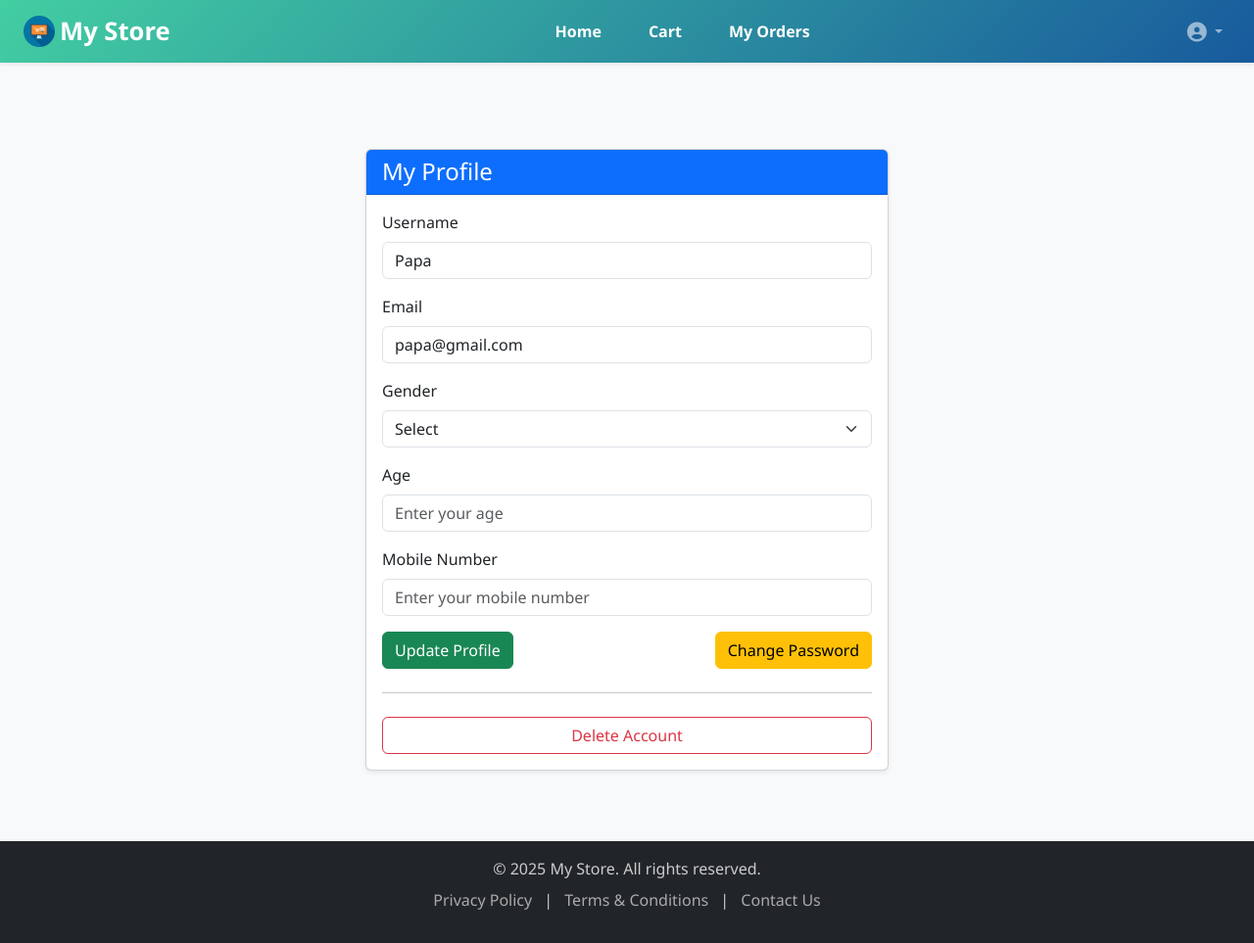
After one commit to xyz202511/E-commerce, a Flask app: page /account in a window 1280 px wide. The commit adds this page. Shown: the whole page at 98% size. Run offline with Flask 3, Linux system fonts and the light colour scheme; a user stored in the database is signed in.

Commit message:
User Details CRUD

```diff
--- a/app.py
+++ b/app.py
@@ -1,16 +1,21 @@
 from flask import Flask, request, jsonify, redirect, url_for, render_template, flash, abort
 from models import db, Product, User, Review, Admin, Cart, Order
 from flask_login import LoginManager, login_user, logout_user, login_required, current_user
-from werkzeug.security import generate_password_hash, check_password_hash
+# from werkzeug.security import generate_password_hash, check_password_hash
 from werkzeug.utils import secure_filename
 import os
 from forms import RegisterForm, LoginForm
 from functools import wraps
 from flask import current_app
 from waitress import serve
+from forms import UpdateAccountForm
+from forms import ChangePasswordForm
+from werkzeug.security import check_password_hash, generate_password_hash
 # ================================= APP CONFIG =================================
 app = Flask(__name__)
 app.secret_key = "supersecretkey"
+
+
 
 app.config["SQLALCHEMY_DATABASE_URI"] = "sqlite:///products.db"
 app.config["SQLALCHEMY_TRACK_MODIFICATIONS"] = False
@@ -421,6 +426,55 @@ def add_review(product_id):
 
 
 
+# user profile view
+@app.route('/account', methods=['GET', 'POST'])
+@login_required
+def account():
+    form = UpdateAccountForm(obj=current_user)  # Prefills form with user data
+
+    if form.validate_on_submit():
+        current_user.username = form.username.data
+        current_user.email = form.email.data
+        current_user.gender = form.gender.data
+        current_user.age = form.age.data
+        current_user.mobile = form.mobile.data
+        db.session.commit()
+        flash('Profile updated successfully!', 'success')
+        return redirect(url_for('account'))
+
+    return render_template('account.html', form=form)
+
+#user delete profile
+@app.route('/account/delete', methods=['POST'])
+@login_required
+def delete_account():
+    db.session.delete(current_user)
+    db.session.commit()
+    flash('Your account has been deleted.', 'success')
+    return redirect(url_for('home'))
+
+
+#change pass
+@app.route('/change-password', methods=['GET', 'POST'])
+@login_required
+def change_password():
+    form = ChangePasswordForm()
+
+    if form.validate_on_submit():
+        if not check_password_hash(current_user.password, form.current_password.data):
+            flash("Current password is incorrect.", "danger")
+            return redirect(url_for('change_password'))
+
+        if form.new_password.data != form.confirm_password.data:
+            flash("New passwords do not match.", "warning")
+            return redirect(url_for('change_password'))
+
+        current_user.password = generate_password_hash(form.new_password.data)
+        db.session.commit()
+        flash("Password updated successfully!", "success")
+        return redirect(url_for('account'))
+
+    return render_template('change_password.html', form=form)
 
 
 
--- a/forms.py
+++ b/forms.py
@@ -1,6 +1,123 @@
+# from flask_wtf import FlaskForm
+# from wtforms import StringField, PasswordField, SubmitField
+# from wtforms.validators import InputRequired, Length, Email, Regexp
+
+# class RegisterForm(FlaskForm):
+#     username = StringField(
+#         "Username",
+#         validators=[
+#             InputRequired(message="Username is required."),
+#             Length(min=4, max=50, message="Username must be between 4 and 50 characters."),
+#             Regexp(
+#                 r'^[A-Za-z0-9_]+$',
+#                 message="Username must contain only letters, numbers, or underscores."
+#             )
+#         ]
+#     )
+
+#     email = StringField(
+#         "Email",
+#         validators=[
+#             InputRequired(message="Email is required."),
+#             Email(message="Enter a valid email address."),
+#             Length(max=100, message="Email must be less than 100 characters.")
+#         ]
+#     )
+
+#     password = PasswordField(
+#         "Password",
+#         validators=[
+#             InputRequired(message="Password is required."),
+#             Length(min=6, message="Password must be at least 6 characters."),
+#             Regexp(
+#                 r'^(?=.*[A-Za-z])(?=.*\d)[A-Za-z\d@$!%*?&]{6,}$',
+#                 message="Password must include both letters and numbers."
+#             )
+#         ]
+#     )
+
+#     submit = SubmitField("Register")
+
+
+# class LoginForm(FlaskForm):
+#     email = StringField(
+#         "Email",
+#         validators=[
+#             InputRequired(message="Email is required."),
+#             Email(message="Enter a valid email address."),
+#             Length(max=100, message="Email must be less than 100 characters.")
+#         ]
+#     )
+
+#     password = PasswordField(
+#         "Password",
+#         validators=[
+#             InputRequired(message="Password is required."),
+#             Length(min=6, message="Password must be at least 6 characters.")
+#         ]
+#     )
+
+#     submit = SubmitField("Login")
+
+# class UpdateAccountForm(FlaskForm):
+#     username = StringField(
+#         "Username",
+#         validators=[
+#             InputRequired(message="Username is required."),
+#             Length(min=4, max=50),
+#             Regexp(r'^[A-Za-z0-9_]+$', message="Only letters, numbers, and underscores allowed.")
+#         ]
+#     )
+
+#     email = StringField(
+#         "Email",
+#         validators=[
+#             InputRequired(message="Email is required."),
+#             Email(),
+#             Length(max=100)
+#         ]
+#     )
+
+#     gender = SelectField(
+#         "Gender",
+#         choices=[('', 'Select'), ('Male', 'Male'), ('Female', 'Female'), ('Other', 'Other')],
+#         validators=[Optional()]
+#     )
+
+#     age = IntegerField("Age", validators=[Optional()])
+#     mobile = StringField("Mobile Number", validators=[Optional(), Length(max=15)])
+
+#     submit = SubmitField("Update Profile")
+
+#     class ChangePasswordForm(FlaskForm):
+#     current_password = PasswordField(
+#         "Current Password",
+#         validators=[InputRequired()]
+#     )
+#     new_password = PasswordField(
+#         "New Password",
+#         validators=[
+#             InputRequired(),
+#             Length(min=6),
+#             Regexp(
+#                 r'^(?=.*[A-Za-z])(?=.*\d)[A-Za-z\d@$!%*?&]{6,}$',
+#                 message="Password must include both letters and numbers."
+#             )
+#         ]
+#     )
+#     confirm_password = PasswordField(
+#         "Confirm New Password",
+#         validators=[InputRequired()]
+#     )
+
+#     submit = SubmitField("Change Password")
+
+
+
+
 from flask_wtf import FlaskForm
-from wtforms import StringField, PasswordField, SubmitField
-from wtforms.validators import InputRequired, Length, Email, Regexp
+from wtforms import StringField, PasswordField, SubmitField, IntegerField, SelectField
+from wtforms.validators import InputRequired, Length, Email, Regexp, Optional
 
 class RegisterForm(FlaskForm):
     username = StringField(
@@ -8,13 +125,9 @@ class RegisterForm(FlaskForm):
         validators=[
             InputRequired(message="Username is required."),
             Length(min=4, max=50, message="Username must be between 4 and 50 characters."),
-            Regexp(
-                r'^[A-Za-z0-9_]+$',
-                message="Username must contain only letters, numbers, or underscores."
-            )
+            Regexp(r'^[A-Za-z0-9_]+$', message="Username must contain only letters, numbers, or underscores.")
         ]
     )
-
     email = StringField(
         "Email",
         validators=[
@@ -23,19 +136,14 @@ class RegisterForm(FlaskForm):
             Length(max=100, message="Email must be less than 100 characters.")
         ]
     )
-
     password = PasswordField(
         "Password",
         validators=[
             InputRequired(message="Password is required."),
             Length(min=6, message="Password must be at least 6 characters."),
-            Regexp(
-                r'^(?=.*[A-Za-z])(?=.*\d)[A-Za-z\d@$!%*?&]{6,}$',
-                message="Password must include both letters and numbers."
-            )
+            Regexp(r'^(?=.*[A-Za-z])(?=.*\d)[A-Za-z\d@$!%*?&]{6,}$', message="Password must include both letters and numbers.")
         ]
     )
-
     submit = SubmitField("Register")
 
 
@@ -48,7 +156,6 @@ class LoginForm(FlaskForm):
             Length(max=100, message="Email must be less than 100 characters.")
         ]
     )
-
     password = PasswordField(
         "Password",
         validators=[
@@ -56,5 +163,45 @@ class LoginForm(FlaskForm):
             Length(min=6, message="Password must be at least 6 characters.")
         ]
     )
+    submit = SubmitField("Login")
 
-    submit = SubmitField("Login")
+
+class UpdateAccountForm(FlaskForm):
+    username = StringField(
+        "Username",
+        validators=[
+            InputRequired(message="Username is required."),
+            Length(min=4, max=50),
+            Regexp(r'^[A-Za-z0-9_]+$', message="Only letters, numbers, and underscores allowed.")
+        ]
+    )
+    email = StringField(
+        "Email",
+        validators=[
+            InputRequired(message="Email is required."),
+            Email(),
+            Length(max=100)
+        ]
+    )
+    gender = SelectField(
+        "Gender",
+        choices=[('', 'Select'), ('Male', 'Male'), ('Female', 'Female'), ('Other', 'Other')],
+        validators=[Optional()]
+    )
+    age = IntegerField("Age", validators=[Optional()])
+    mobile = StringField("Mobile Number", validators=[Optional(), Length(max=15)])
+    submit = SubmitField("Update Profile")
+
+
+class ChangePasswordForm(FlaskForm):
+    current_password = PasswordField("Current Password", validators=[InputRequired()])
+    new_password = PasswordField(
+        "New Password",
+        validators=[
+            InputRequired(),
+            Length(min=6),
+            Regexp(r'^(?=.*[A-Za-z])(?=.*\d)[A-Za-z\d@$!%*?&]{6,}$', message="Password must include both letters and numbers.")
+        ]
+    )
+    confirm_password = PasswordField("Confirm New Password", validators=[InputRequired()])
+    submit = SubmitField("Change Password")
--- /dev/null
+++ b/templates/account.html
@@ -0,0 +1,61 @@
+{% extends "base.html" %}
+{% block title %}My Profile{% endblock %}
+
+{% block content %}
+<div class="container py-5">
+  <div class="row justify-content-center">
+    <div class="col-md-8 col-lg-6">
+      <div class="card shadow-sm">
+        <div class="card-header bg-primary text-white">
+          <h4 class="mb-0">My Profile</h4>
+        </div>
+        <div class="card-body">
+          <form method="POST">
+            {{ form.hidden_tag() }}
+
+            <div class="mb-3">
+              <label for="username" class="form-label">Username</label>
+              {{ form.username(class="form-control", id="username", placeholder="Enter your username") }}
+            </div>
+
+            <div class="mb-3">
+              <label for="email" class="form-label">Email</label>
+              {{ form.email(class="form-control", id="email", placeholder="Enter your email") }}
+            </div>
+
+            <div class="mb-3">
+              <label for="gender" class="form-label">Gender</label>
+              {{ form.gender(class="form-select", id="gender") }}
+            </div>
+
+            <div class="mb-3">
+              <label for="age" class="form-label">Age</label>
+              {{ form.age(class="form-control", id="age", placeholder="Enter your age") }}
+            </div>
+
+            <div class="mb-3">
+              <label for="mobile" class="form-label">Mobile Number</label>
+              {{ form.mobile(class="form-control", id="mobile", placeholder="Enter your mobile number") }}
+            </div>
+
+            <div class="d-flex justify-content-between">
+              <button type="submit" class="btn btn-success">Update Profile</button>
+              <a href="{{ url_for('change_password') }}" class="btn btn-warning">Change Password</a>
+            </div>
+          </form>
+
+          <hr class="my-4">
+
+          <form method="POST" action="{{ url_for('delete_account') }}">
+            <div class="d-grid">
+              <button type="submit" class="btn btn-outline-danger" onclick="return confirm('Are you sure you want to delete your account? This action cannot be undone.')">
+                Delete Account
+              </button>
+            </div>
+          </form>
+        </div>
+      </div>
+    </div>
+  </div>
+</div>
+{% endblock %}
--- a/templates/base.html
+++ b/templates/base.html
@@ -120,6 +120,7 @@
             </a>
             <ul class="dropdown-menu dropdown-menu-end">
               {% if current_user.is_authenticated %}
+              <li><a class="dropdown-item" href="{{ url_for('account') }}">Profile</a></li>
               <li><a class="dropdown-item" href="{{ url_for('logout') }}">Logout</a></li>
               {% else %}
               <li><a class="dropdown-item" href="{{ url_for('login') }}">Login</a></li>
```
Also changed, not shown: crud.py (added, +15 -0 lines), models.py (+13 -1 lines), templates/change_password.html (added, +37 -0 lines), instance/products.db.
